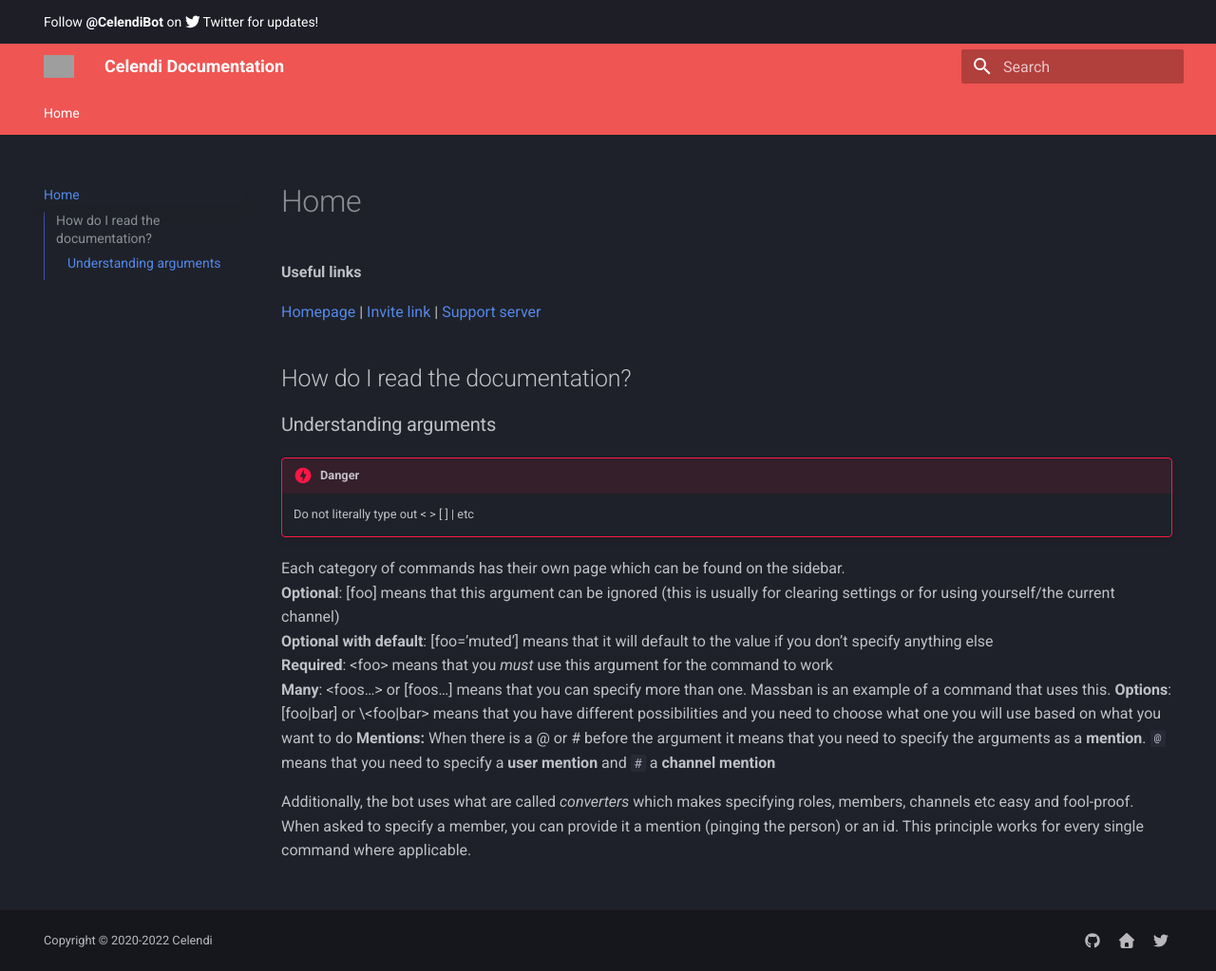
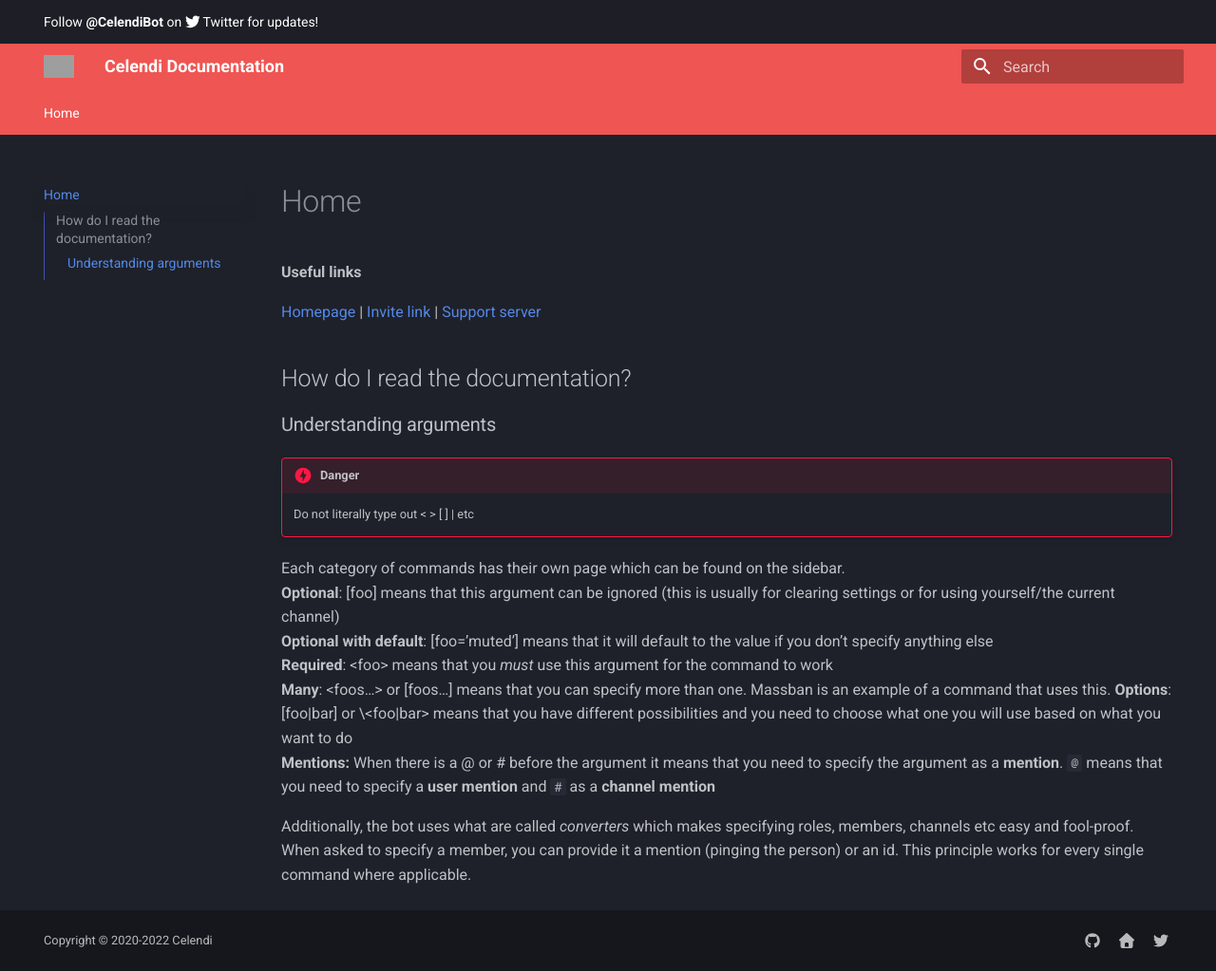
Before and after one commit to Celendi/Docs, an MkDocs documentation site: the page built from docs/index.md, in a window 1280 px wide and 1023 px high. Shown: the whole window at 95% size. Built offline with MkDocs 1.6.1 and Material for MkDocs 9.7.7, drawn with Linux system fonts in a browser that asks for light colours; grey boxes are pictures that could not be loaded.

Commit message:
Update index.md

```diff
--- a/docs/index.md
+++ b/docs/index.md
@@ -17,6 +17,6 @@ Each category of commands has their own page which can be found on the sidebar.
 **Required**: &lt;foo&gt; means that you _must_ use this argument for the command to work
 **Many**: &lt;foos...&gt; or \[foos...\] means that you can specify more than one. Massban is an example of a command that uses this.
 **Options**: \[foo\|bar\] or \<foo\|bar\> means that you have different possibilities and you need to choose what one you will use based on what you want to do
-**Mentions:** When there is a @ or # before the argument it means that you need to specify the arguments as a **mention**. `@` means that you need to specify a **user mention** and `#` a **channel mention**
+**Mentions:** When there is a @ or # before the argument it means that you need to specify the argument as a **mention**. `@` means that you need to specify a **user mention** and `#` as a **channel mention**
 
 Additionally, the bot uses what are called _converters_ which makes specifying roles, members, channels etc easy and fool-proof. When asked to specify a member, you can provide it a mention \(pinging the person\) or an id. This principle works for every single command where applicable.
```
